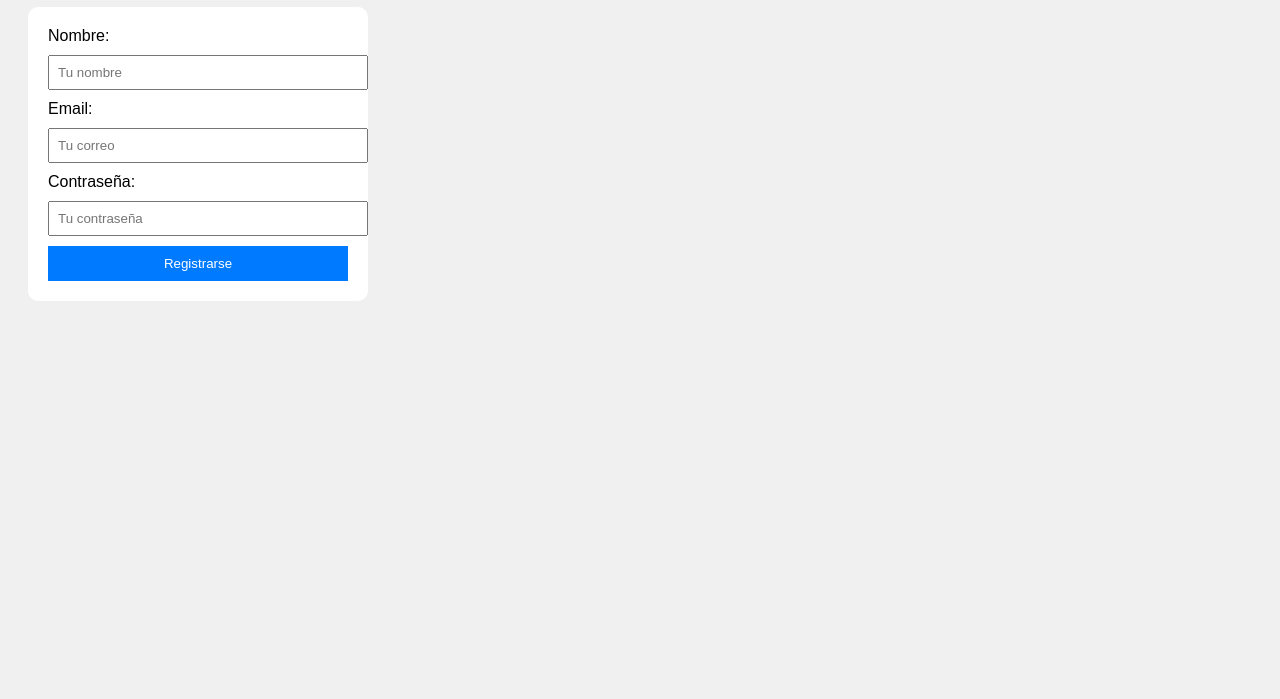
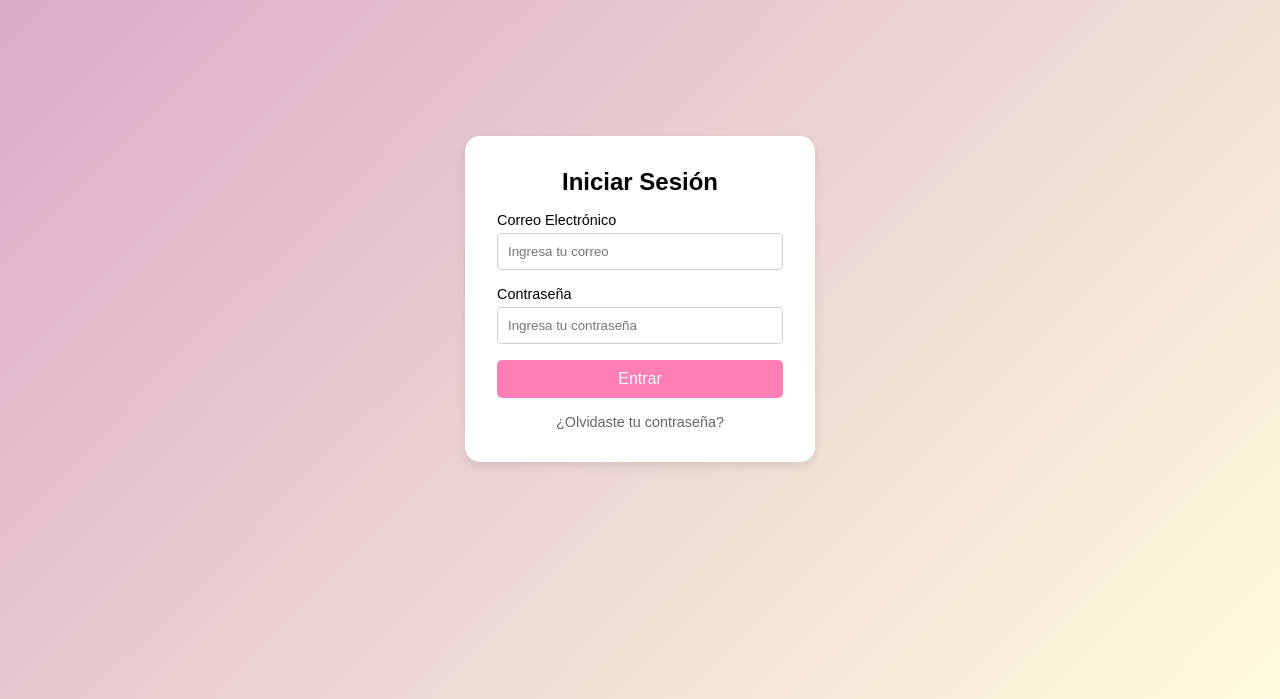
Before and after one commit to Camilo694/RegistroWeb, a plain HTML site: page index.html in a window 1280 px wide. Shown: the part 101-800 px from the top of the page. Drawn offline with Linux system fonts and the light colour scheme.

Commit message:
Actualizar index.html con nuevo diseño

```diff
--- a/index.html
+++ b/index.html
@@ -1,22 +1,85 @@
 <!DOCTYPE html>
 <html lang="es">
 <head>
-  <meta charset="UTF-8" />
-  <meta name="viewport" content="width=device-width, initial-scale=1.0"/>
-  <title>Formulario de Registro</title>
-  <link rel="stylesheet" href="style.css" />
+    <meta charset="UTF-8">
+    <meta name="viewport" content="width=device-width, initial-scale=1.0">
+    <title>Página de Login</title>
+    <style>
+        * {
+            margin: 0;
+            padding: 0;
+            box-sizing: border-box;
+            font-family: Arial, sans-serif;
+        }
+        body {
+            display: flex;
+            justify-content: center;
+            align-items: center;
+            height: 100vh;
+            background: linear-gradient(135deg, #D9A7C7, #FFFCDC);
+        }
+        .login-container {
+            background: white;
+            padding: 2rem;
+            border-radius: 15px;
+            box-shadow: 0 4px 10px rgba(0, 0, 0, 0.1);
+            text-align: center;
+            width: 350px;
+        }
+        .login-container h2 {
+            margin-bottom: 1rem;
+            font-size: 1.5rem;
+        }
+        .input-group {
+            margin-bottom: 1rem;
+            text-align: left;
+        }
+        .input-group label {
+            display: block;
+            font-size: 0.9rem;
+            margin-bottom: 0.3rem;
+        }
+        .input-group input {
+            width: 100%;
+            padding: 10px;
+            border: 1px solid #ccc;
+            border-radius: 5px;
+        }
+        .login-button {
+            width: 100%;
+            padding: 10px;
+            border: none;
+            border-radius: 5px;
+            background: #ff7eb3;
+            color: white;
+            font-size: 1rem;
+            cursor: pointer;
+            transition: 0.3s;
+        }
+        .login-button:hover {
+            background: #ff5e99;
+        }
+        .forgot-password {
+            margin-top: 1rem;
+            font-size: 0.9rem;
+            color: #666;
+            cursor: pointer;
+        }
+    </style>
 </head>
 <body>
-  <h1>Registro de Usuario</h1>
-  <form>
-    <label>Nombre:</label>
-    <input type="text" placeholder="Tu nombre" required /><br/>
-    <label>Email:</label>
-    <input type="email" placeholder="Tu correo" required /><br/>
-    <label>Contraseña:</label>
-    <input type="password" placeholder="Tu contraseña" required /><br/>
-    <button type="submit">Registrarse</button>
-  </form>
-  <script src="script.js"></script>
+    <div class="login-container">
+        <h2>Iniciar Sesión</h2>
+        <div class="input-group">
+            <label for="email">Correo Electrónico</label>
+            <input type="email" id="email" placeholder="Ingresa tu correo">
+        </div>
+        <div class="input-group">
+            <label for="password">Contraseña</label>
+            <input type="password" id="password" placeholder="Ingresa tu contraseña">
+        </div>
+        <button class="login-button">Entrar</button>
+        <div class="forgot-password">¿Olvidaste tu contraseña?</div>
+    </div>
 </body>
 </html>
--- a/script.js
+++ /dev/null
@@ -1,5 +0,0 @@
-
-document.querySelector('form').addEventListener('submit', function (e) {
-    e.preventDefault(); // Evita que se recargue la página
-    alert('¡Registro exitoso!');
-  });
--- a/style.css
+++ /dev/null
@@ -1,24 +0,0 @@
-
-body {
-    font-family: Arial, sans-serif;
-    padding: 20px;
-    background-color: #f0f0f0;
-  }
-  form {
-    background: white;
-    padding: 20px;
-    border-radius: 10px;
-    width: 300px;
-  }
-  input {
-    width: 100%;
-    margin: 10px 0;
-    padding: 8px;
-  }
-  button {
-    padding: 10px;
-    width: 100%;
-    background-color: #007bff;
-    color: white;
-    border: none;
-  }
```
